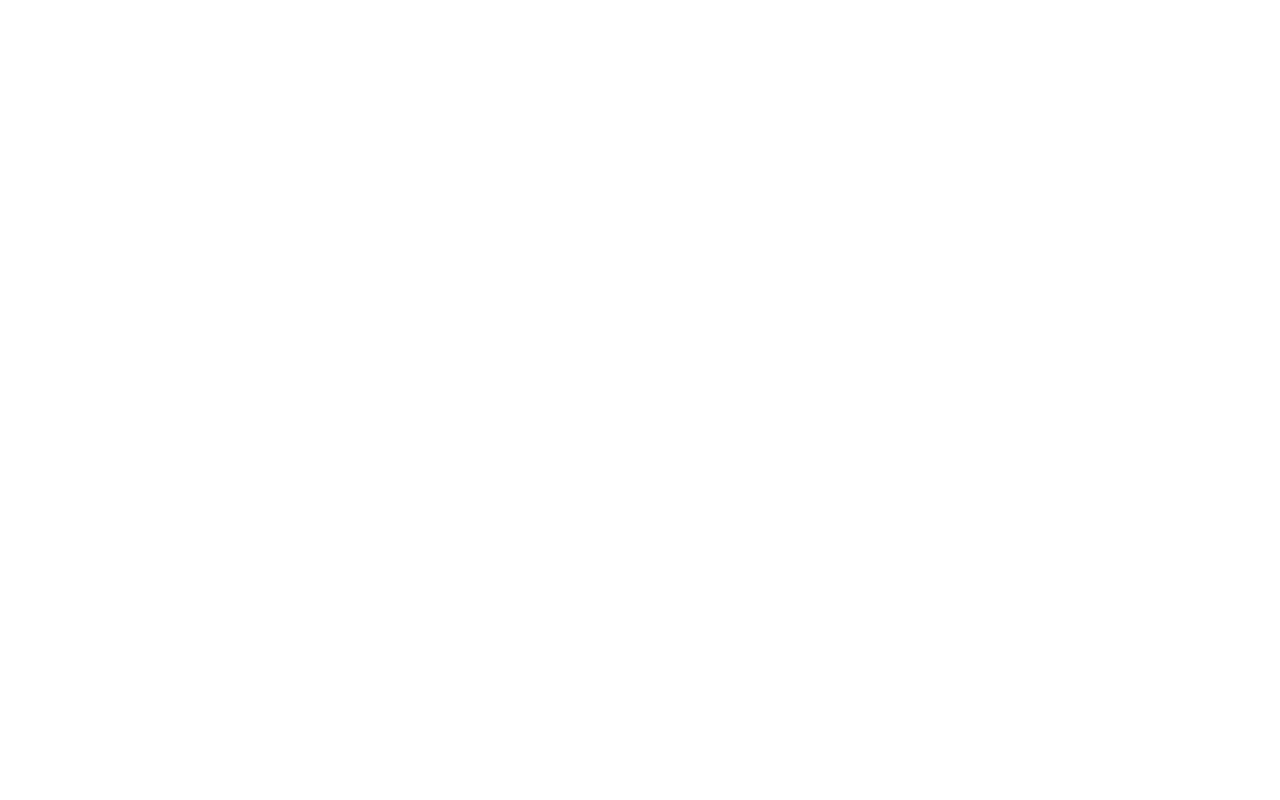
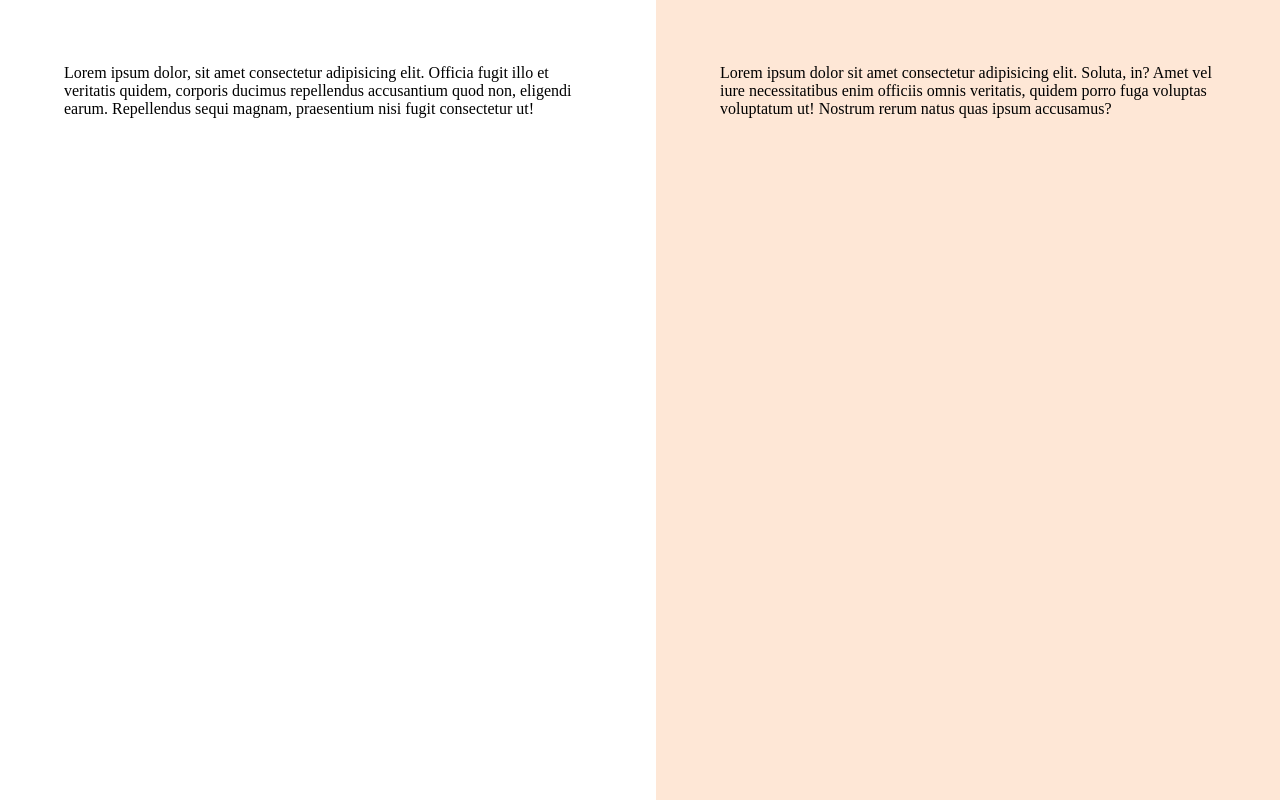
Before and after one commit to felipeOliveira13/Formulario-de-Matricula, a plain HTML site: page index.html in a window 1280 px wide. Drawn offline with Linux system fonts and the light colour scheme.

Commit message:
layout css

```diff
--- a/index.html
+++ b/index.html
@@ -11,10 +11,23 @@
 
 
   <link href="https://fonts.googleapis.com/css2?family=Asap:ital,wght@0,100..900;1,100..900&family=Inconsolata:wght@200..900&family=Maven+Pro:wght@400..900&family=Poppins:ital,wght@0,100;0,200;0,300;0,400;0,500;0,600;0,700;0,800;0,900;1,100;1,200;1,300;1,400;1,500;1,600;1,700;1,800;1,900&display=swap" rel="stylesheet">
-  <link rel="stylesheet" href="styles/global.css">
+  <link rel="stylesheet" href="styles/index.css">
 </head>
 
 <body>
+  <div id="app">
+    <main>
+      <div class="main-container">
+          Lorem ipsum dolor, sit amet consectetur adipisicing elit. Officia fugit illo et veritatis quidem, corporis ducimus repellendus accusantium quod non, eligendi earum. Repellendus sequi magnam, praesentium nisi fugit consectetur ut!
+      </div>
+    </main>
+
+    <aside>
+      <div class="aside-container">
+        Lorem ipsum dolor sit amet consectetur adipisicing elit. Soluta, in? Amet vel iure necessitatibus enim officiis omnis veritatis, quidem porro fuga voluptas voluptatum ut! Nostrum rerum natus quas ipsum accusamus?
+      </div>
+    </aside>
+  </div>
 
 </body>
 
--- a/styles/global.css
+++ b/styles/global.css
@@ -1,3 +1,9 @@
+*{
+  padding: 0;
+  margin: 0;
+  box-sizing: border-box;
+}
+
 :root{
   --font-family: 'Poppins', sans-serif;
   --text: 400 1rem/1.5 var(--font-family);
@@ -15,3 +21,7 @@
   --stroke-highlight: #F3541C;
   --semantic-error: #DC2626;
 }
+
+body{
+  overflow: hidden;
+}
--- a/styles/index.css
+++ b/styles/index.css
@@ -1 +1,2 @@
 @import url(global.css);
+@import url(layout.css);
--- /dev/null
+++ b/styles/layout.css
@@ -0,0 +1,25 @@
+#app {
+  display: grid;
+  grid-template-columns: 51.25% 48.75%;
+  height: 100vh;
+  overflow: hidden;
+}
+
+main {
+  overflow: auto;
+  padding: 4rem;
+
+  .main-container {
+    max-width: 33rem;
+    margin-left: auto;
+  }
+}
+
+aside {
+  padding: 4rem;
+  background-color: var(--surface-secondary);
+
+  .aside-container {
+    max-width: 31rem;
+  }
+}
```
